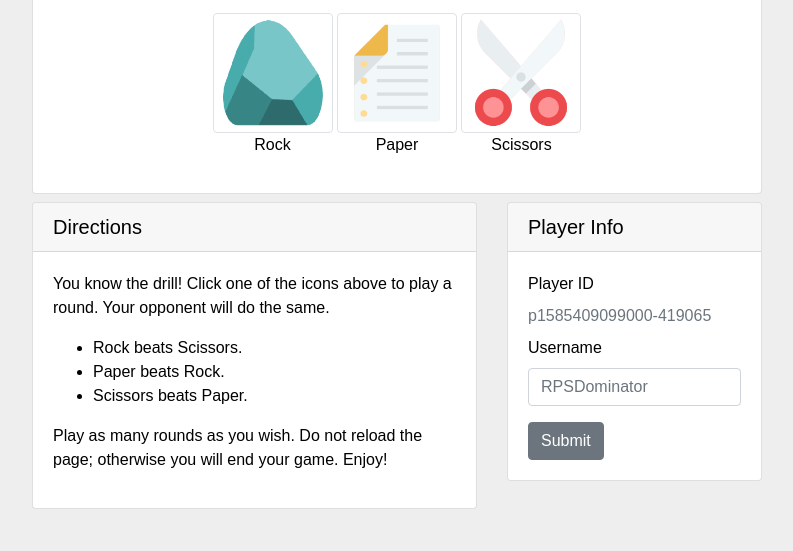
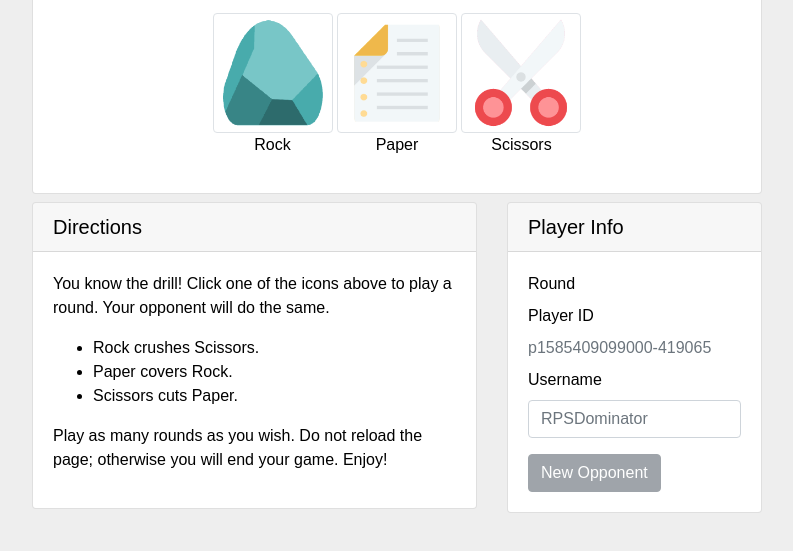
Before and after one commit to icn2you/fsf-a07, a plain HTML site: page index.html in a window 1280 px wide. Shown: the part 249-800 px from the top of the page, without its empty margins (243-1036 px from the left). Drawn offline with nearby package versions, Linux system fonts and the light colour scheme; no server answers.

Commit message:
feat: Add Rounds to Player Info card
- Add Rounds field to Player Info card in UI (`index.html`).
- Make Rounds display as `inline-block` (`style.css`).

```diff
--- a/assets/css/style.css
+++ b/assets/css/style.css
@@ -52,7 +52,8 @@ body {
 /******************************************************************************
  Main Elements (Primary Content)
 *******************************************************************************/
-figure {
+figure,
+label[for="#round-no"] {
   display: inline-block;
 }
 
--- a/index.html
+++ b/index.html
@@ -79,9 +79,9 @@
             <div class="card-body">
               <p class="card-text">You know the drill! Click one of the icons above to play a round. Your opponent will do the same.</p>
               <ul>
-                <li>Rock beats Scissors.</li>
-                <li>Paper beats Rock.</li>
-                <li>Scissors beats Paper.</li>
+                <li>Rock crushes Scissors.</li>
+                <li>Paper covers Rock.</li>
+                <li>Scissors cuts Paper.</li>
               </ul>
               <p>Play as many rounds as you wish. Do not reload the page; otherwise you will end your game. Enjoy!</p>
             </div>
@@ -92,6 +92,8 @@
             <h5 class="card-header">Player Info</h5>
             <div class="card-body">
               <div class="card-text">
+                <label for="round-no">Round </label>
+                <div id="round-no"></div>
                 <label for="playerID">Player ID</label>
                 <div id="playerID" class="text-muted"></div>
                 <form>
@@ -99,7 +101,7 @@
                     <label for="username">Username</label>
                     <input type="text" class="form-control" id="username" placeholder="RPSDominator">
                   </div>
-                  <button type="button" id="username-submit" class="btn btn-secondary">Submit</button>
+                  <button type="button" id="new-opponent" class="btn btn-secondary" disabled>New Opponent</button>
                 </form>
               </div>
             </div>
```
